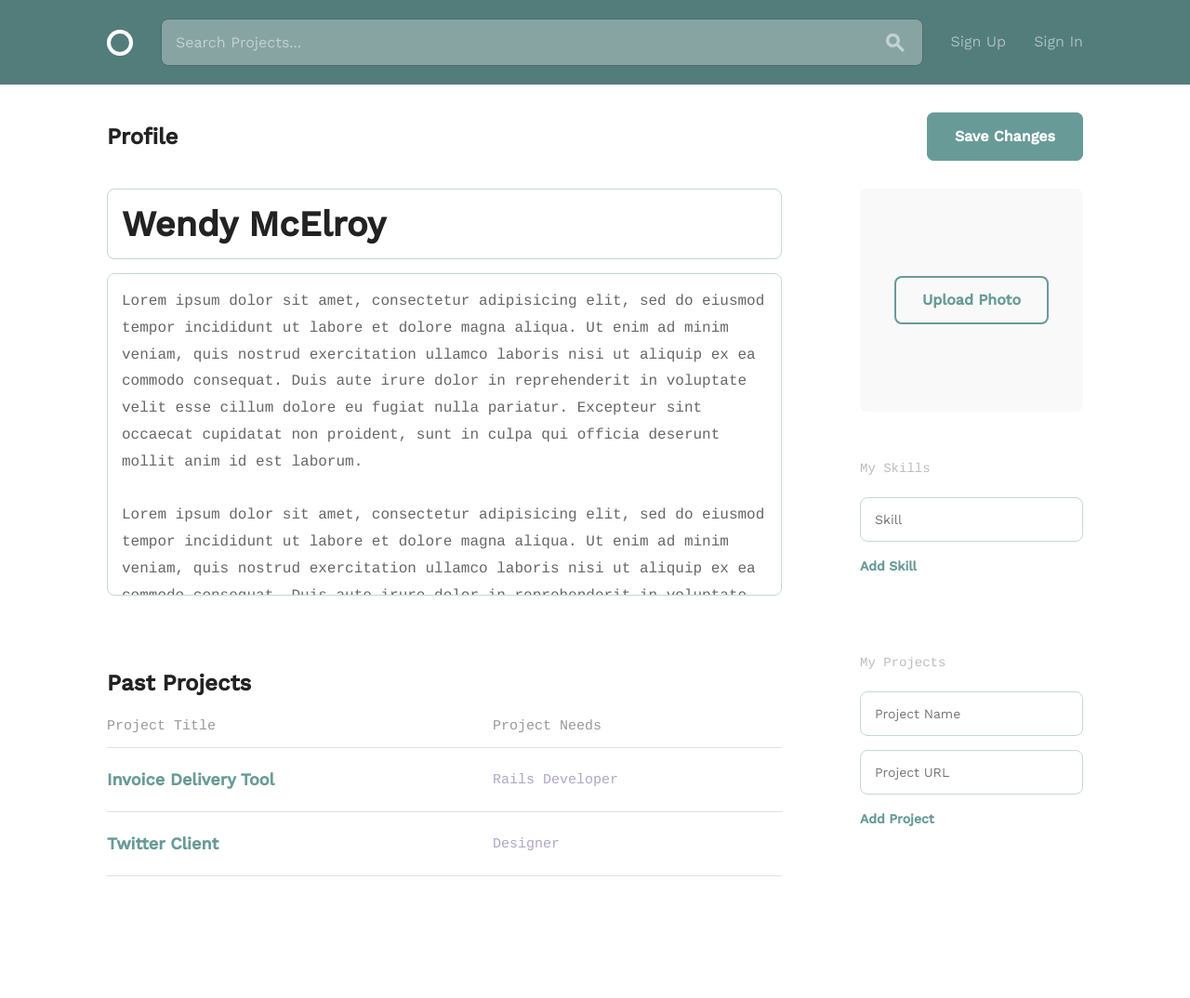
After one commit to frankRose1/social-team-builder, a Django app: template social_team_builder/templates/social_team_builder/edit_profile.html in a window 1280 px wide. The commit adds this page. Shown: the whole page at 93% size. Run offline with Django 3.2, Linux system fonts and the light colour scheme; the template is opened without the code that fills it, so the values that code supplies are empty; parts of the project's set-up code (start-up, migrations or seed data) failed here and were passed over.

Commit message:
Add edit_profile view and template

```diff
--- /dev/null
+++ b/social_team_builder/templates/social_team_builder/edit_profile.html
@@ -0,0 +1,95 @@
+{% extends "layout.html" %}
+{% block meta_description %}
+Update your profile with your skills and avatar so tht project owners can get to knwo a bit about you.
+{% endblock %}
+
+<div class="circle--actions--bar">
+  <nav class="bounds">
+    <ul class="circle--pill--list">
+      <li><a href="applications.html">Applications</a></li>
+      <li><a class="selected" href="profile.html">Profile</a></li>
+    </ul>
+  </nav>
+</div>
+{% block content %}
+<div class="circle--page--header circle--fluid">
+  <div class="circle--fluid--cell circle--fluid--primary">
+    <h2>Profile</h2>
+  </div>
+  <div class="circle--fluid--cell circle--fluid--secondary">
+    <a class="button button-primary icon-on-left" href="profile.html">Save Changes</a>
+  </div>
+</div>
+
+<div class="grid-70">
+  <input type="text" value="Wendy McElroy" placeholder="Full Name" class="circle--input--h1">
+  <div class="circle--article--body">
+    <textarea placeholder="Tell us about yourself...">Lorem ipsum dolor sit amet, consectetur adipisicing elit, sed do eiusmod tempor incididunt ut labore et dolore magna aliqua. Ut enim ad minim veniam, quis nostrud exercitation ullamco laboris nisi ut aliquip ex ea commodo consequat. Duis aute irure dolor in reprehenderit in voluptate velit esse cillum dolore eu fugiat nulla pariatur. Excepteur sint occaecat cupidatat non proident, sunt in culpa qui officia deserunt mollit anim id est laborum.
+
+Lorem ipsum dolor sit amet, consectetur adipisicing elit, sed do eiusmod tempor incididunt ut labore et dolore magna aliqua. Ut enim ad minim veniam, quis nostrud exercitation ullamco laboris nisi ut aliquip ex ea commodo consequat. Duis aute irure dolor in reprehenderit in voluptate velit esse cillum dolore eu fugiat nulla pariatur. Excepteur sint occaecat cupidatat non proident, sunt in culpa qui officia deserunt mollit anim id est laborum.</textarea>
+  </div>
+
+  <h2>Past Projects</h2>
+  <table class="u-full-width circle--table">
+    <thead>
+      <tr>
+        <th>Project Title</th>
+        <th class="circle--cell--right">Project Needs</th>
+      </tr>
+    </thead>
+    <tbody>
+      <tr class="clickable-row" data-href="project.html">
+        <td>
+          <h3>Invoice Delivery Tool</h3>
+        </td>
+        <td class="circle--cell--right">
+          <span class="secondary-label">Rails Developer</span>
+        </td>
+      </tr>
+      <tr class="clickable-row" data-href="project.html">
+        <td>
+          <h3>Twitter Client</h3>
+        </td>
+        <td class="circle--cell--right">
+          <span class="secondary-label">Designer</span>
+        </td>
+      </tr>
+    </tbody>
+  </table>
+</div>
+
+<div class="grid-25 grid-push-5">
+
+  <div class="circle--secondary--module">
+    <div class="circle--primary--avatar">
+      <a class="button">
+        Upload Photo
+        <input type="file">
+      </a>
+    </div>
+  </div>
+
+  <div class="circle--secondary--module">
+    <h4>My Skills</h4>
+    <ul class="circle--clone--list">
+      <li>
+        <input type="text" placeholder="Skill" />
+        <a class="circle--clone--add">Add Skill</a>
+        <a class="circle--clone--remove">Remove</a>
+      </li>
+    </ul>
+  </div>
+
+  <div class="circle--secondary--module">
+    <h4>My Projects</h4>
+    <ul class="circle--clone--list">
+      <li>
+        <input type="text" placeholder="Project Name" />
+        <input type="text" placeholder="Project URL" />
+        <a class="circle--clone--add">Add Project</a>
+        <a class="circle--clone--remove">Remove</a>
+      </li>
+    </ul>
+  </div>
+</div>
+{% endblock %}
--- a/social_team_builder/templates/social_team_builder/signin.html
+++ b/social_team_builder/templates/social_team_builder/signin.html
@@ -1,6 +1,6 @@
 {% extends "layout.html" %}
 {% block meta_description %}
-Sign back in to your account to manage your projects or apply to o=more positions.
+Sign back in to your account to manage your projects or apply to more positions.
 {% endblock %}
 
 {% block content %}
```
Also changed, not shown: social_team_builder/forms.py (+9 -0 lines), social_team_builder/models.py (+11 -1 lines), social_team_builder/views.py (+28 -1 lines).
